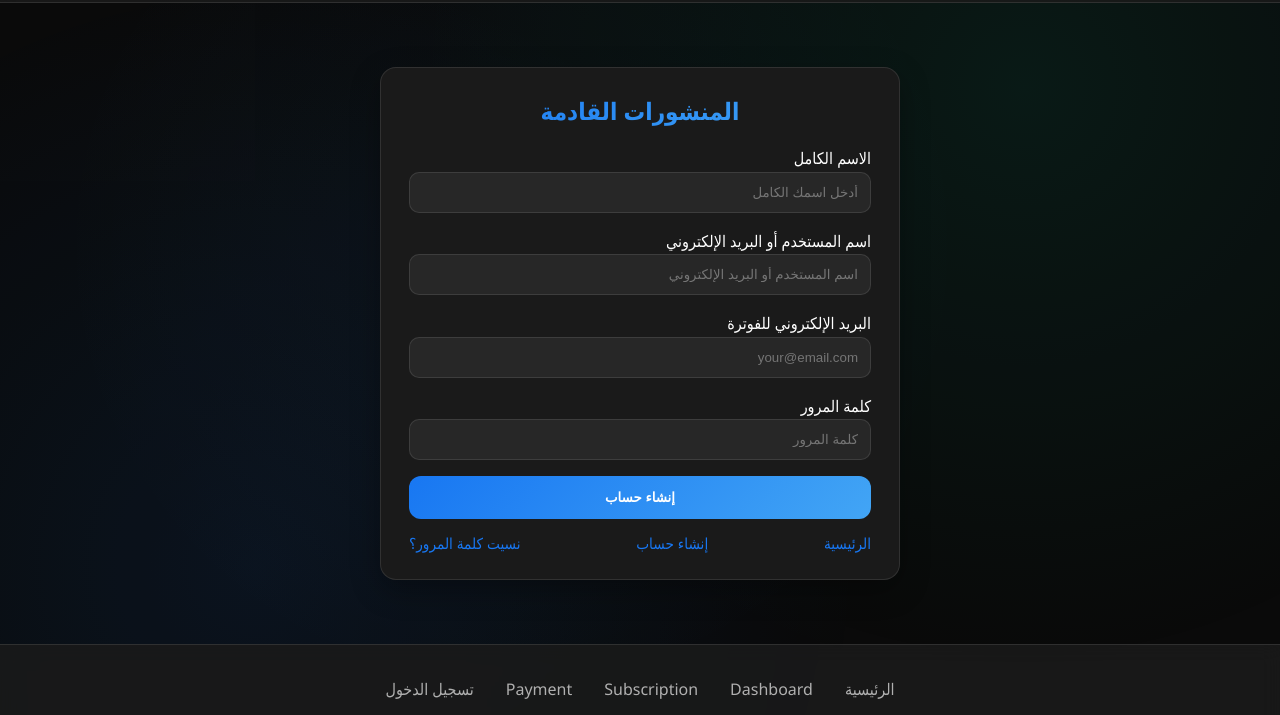
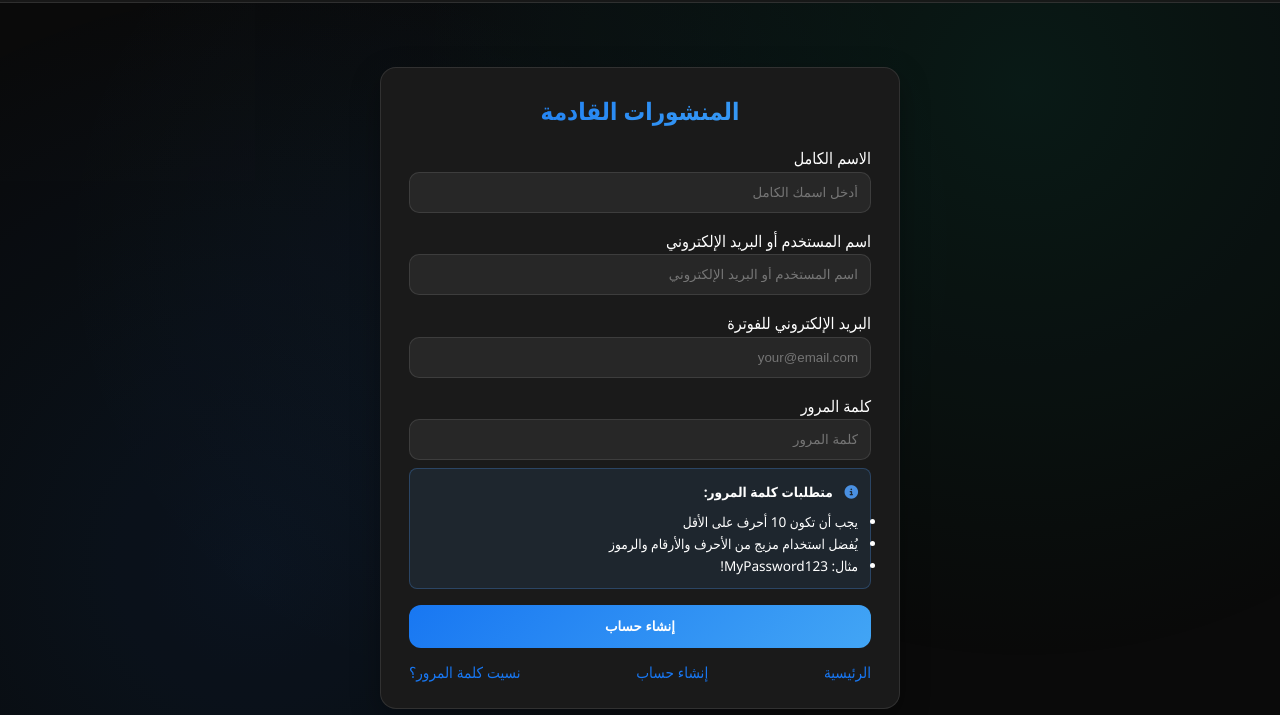
Before and after one commit to moh472929-beep/aisocial, a website: page public/register.html in a window 1280 px wide. Shown: the part 74-789 px from the top of the page. Drawn offline with Linux system fonts and the light colour scheme.

```diff
--- a/public/register.html
+++ b/public/register.html
@@ -105,6 +105,15 @@
             <div class="form-group">
               <label for="password" data-translate="passwordLabel">كلمة المرور</label>
               <input id="password" type="password" class="form-control" placeholder="كلمة المرور" data-translate="passwordPlaceholder" required />
+              <div class="password-hint" style="margin-top: 0.5rem; padding: 0.75rem; background: rgba(74, 144, 226, 0.1); border: 1px solid rgba(74, 144, 226, 0.3); border-radius: 8px; font-size: 0.85rem; color: var(--text-color);">
+                <i class="fas fa-info-circle" style="color: #4a90e2; margin-left: 0.5rem;"></i>
+                <strong data-translate="passwordRequirements">متطلبات كلمة المرور:</strong>
+                <ul style="margin: 0.5rem 0 0 1.5rem; padding: 0; list-style-type: disc;">
+                  <li data-translate="passwordLength">يجب أن تكون 10 أحرف على الأقل</li>
+                  <li data-translate="passwordMix">يُفضل استخدام مزيج من الأحرف والأرقام والرموز</li>
+                  <li data-translate="passwordExample">مثال: MyPassword123!</li>
+                </ul>
+              </div>
             </div>
             <button type="submit" class="btn btn-primary">
               <span id="register-text" data-translate="createAccount">إنشاء حساب</span>
```
Also changed, not shown: frontend/translations/index.js (+14 -2 lines).
